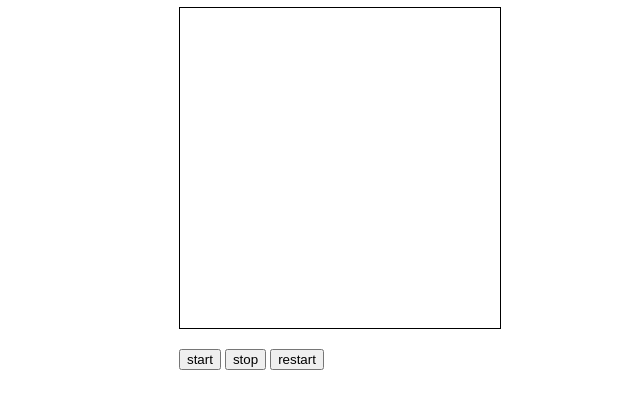
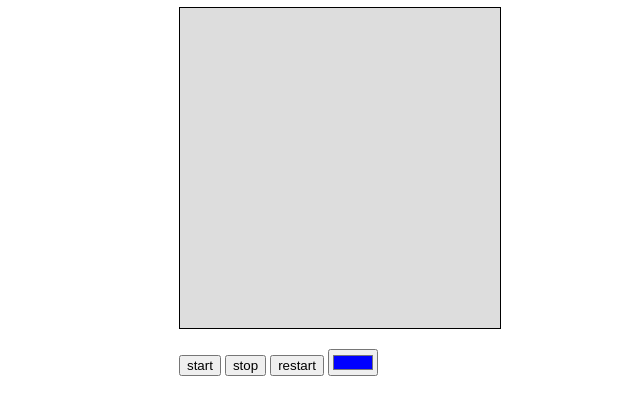
Before and after one commit to sanicherry/game-of-life, a plain HTML site: page index.html in a window 1280 px wide. Shown: the part 50-464 px from the top of the page, without its empty margins (301-941 px from the left). Drawn offline with Linux system fonts and the light colour scheme.

Commit message:
color picker

```diff
--- a/assets/scripts/game_of_life.js
+++ b/assets/scripts/game_of_life.js
@@ -45,7 +45,6 @@ function fillPlayground() {
     for(var j = 0; j < theGrid.length; j++) {
         for(var k = 0; k < theGrid[j].length; k++) {
             if(theGrid[j][k] === 1) {
-                ctx.fillstyle = 'green';
                 ctx.fillRect(j, k, 1, 1);
             }
         }
@@ -100,7 +99,7 @@ function updatePlayground() {
 }
 
 function changeColor(color) {
-    console.log(color);
+    ctx.fillStyle = color;
 }
 
 /**
--- a/index.html
+++ b/index.html
@@ -20,6 +20,7 @@
 				height: 320px;
 				width: 320px;
 				border: 1px solid #000;
+				background-color: #dddddd;
 			}
 		</style>
 	</head>
@@ -31,6 +32,7 @@
 				<input type="button" value="start" onclick="breakvar = false; gameLoop();" />
 				<input type="button" value="stop" onclick="breakvar = true" />
 				<input type="button" value="restart" onclick="breakvar = false; restartGameLoop();"/>
+				<input type="color" onchange="changeColor(value)" value="#0000FF"/>
 			</p>
 		</main>
 		<script src="assets/scripts/game_of_life.js"></script>
@@ -43,6 +45,7 @@
 			var mirrorGrid = createArray(gridWidth);
 			var canvas = document.getElementById('playground');
 			var ctx = canvas.getContext('2d');
+			ctx.fillStyle = "#0000FF";
 
 			createRandomPopulation();
 			//gameLoop();
```
